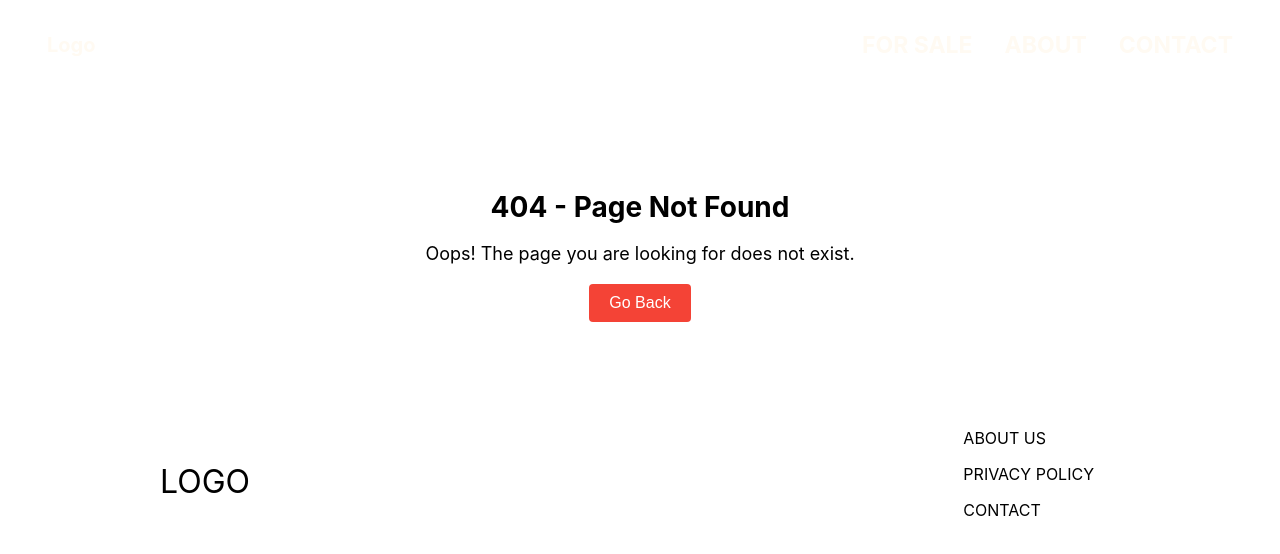
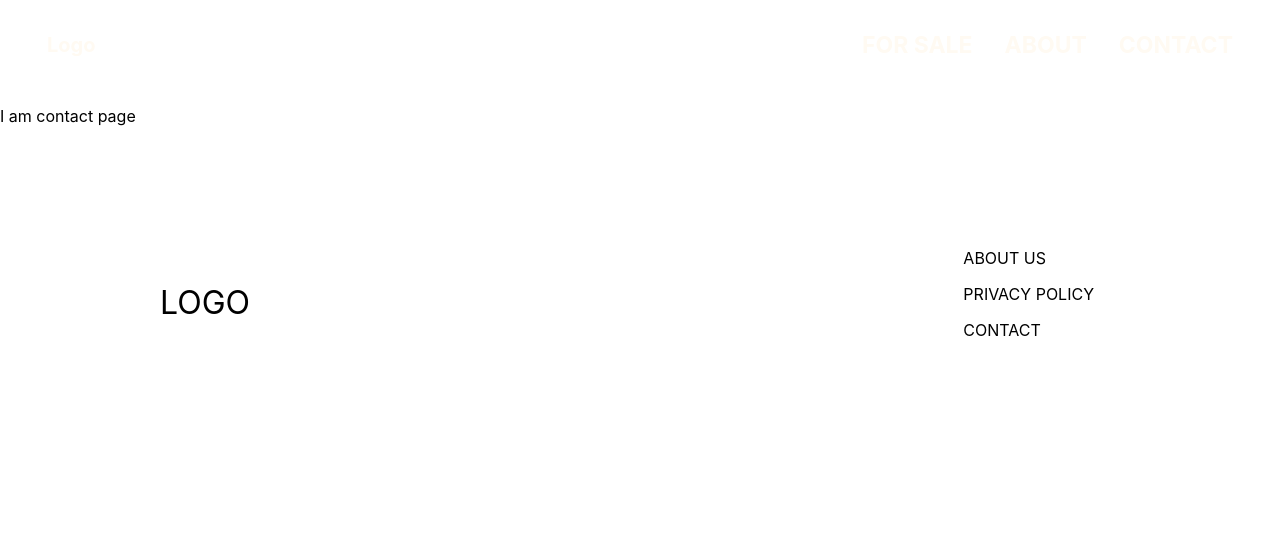
Before and after one commit to JohLeo/final-project, a React (Create React App) app: page /contact in a window 1280 px wide. Before the commit this address led to /404. Shown: the top 554 px of the page. Built offline with nearby package versions, Linux system fonts and the light colour scheme.

Commit message:
added working links to all buttons

```diff
--- a/src/App.js
+++ b/src/App.js
@@ -5,6 +5,8 @@ import { Nav } from 'components/Navigation';
 import { AboutUs } from 'components/About/AboutUsClicked';
 import { ForSale } from 'components/ForSale';
 import { NotFound } from 'components/NotFound';
+import { Contact } from 'components/Contact';
+import { PrivacyPolicy } from 'components/PrivacyPolicy';
 import { Footer } from './components/Foot';
 import { StartPage } from './components/StartPage';
 
@@ -17,10 +19,12 @@ export const App = () => {
           <Route path="/" element={<StartPage />} />
           <Route path="/aboutus" element={<AboutUs />} />
           <Route path="/forsale" element={<ForSale />} />
+          <Route path="/contact" element={<Contact />} />
           <Route path="/object" element={<Temporary />} />
           <Route path="/houses" element={<Temporary />} />
           <Route path="/apartments" element={<Temporary />} />
           <Route path="/holidayhomes" element={<Temporary />} />
+          <Route path="/privacypolicy" element={<PrivacyPolicy />} />
           <Route path="*" element={<Navigate to="/404" replace />} />
           <Route path="/404" element={<NotFound />} />
         </Routes>
--- a/src/components/About/AboutUs.js
+++ b/src/components/About/AboutUs.js
@@ -31,9 +31,9 @@ export const About = () => {
                 type="submit"
                 text="Read more" />
             </Link>
-            <Button
-              type="submit"
-              text="Contact us" />
+            <ContactLink to="/contact">
+              <Button type="submit" text="Contact us" />
+            </ContactLink>
           </AboutBtn>
         </ContainerColumn>
 
@@ -91,3 +91,7 @@ const UsImage = styled.img`
     display: none;
   }
 `;
+
+const ContactLink = styled(Link)`
+  text-decoration: none;
+`;
--- /dev/null
+++ b/src/components/Contact.js
@@ -0,0 +1,7 @@
+import React from 'react';
+
+export const Contact = () => {
+  return (
+    <p>I am contact page</p>
+  )
+};
--- a/src/components/NotFound.js
+++ b/src/components/NotFound.js
@@ -1,20 +1,15 @@
 import React from 'react';
 import styled from 'styled-components';
-import { useNavigate } from 'react-router-dom';
+import { Link } from 'react-router-dom';
 
 export const NotFound = () => {
-  const navigate = useNavigate();
-  const onHomeButtonClick = () => {
-    navigate('/');
-  };
-
   return (
     <NotFoundContainer>
       <NotFoundHeading>404 - Page Not Found</NotFoundHeading>
       <NotFoundMessage>
         Oops! The page you are looking for does not exist.
       </NotFoundMessage>
-      <GoBackButton onClick={onHomeButtonClick}>Go Back</GoBackButton>
+      <GoBackLink to="/">Go Back</GoBackLink>
     </NotFoundContainer>
   );
 };
@@ -47,13 +42,15 @@ const NotFoundMessage = styled.p`
   }
 `;
 
-const GoBackButton = styled.button`
+const GoBackLink = styled(Link)`
+  display: inline-block;
   padding: 10px 20px;
   font-size: 16px;
   background-color: #f44336;
   color: #fff;
   border: none;
   border-radius: 4px;
+  text-decoration: none;
   cursor: pointer;
 
   @media (max-width: 768px) {
--- /dev/null
+++ b/src/components/PrivacyPolicy.js
@@ -0,0 +1,7 @@
+import React from 'react';
+
+export const PrivacyPolicy = () => {
+  return (
+    <p>I am privacy policy component</p>
+  )
+}
```
